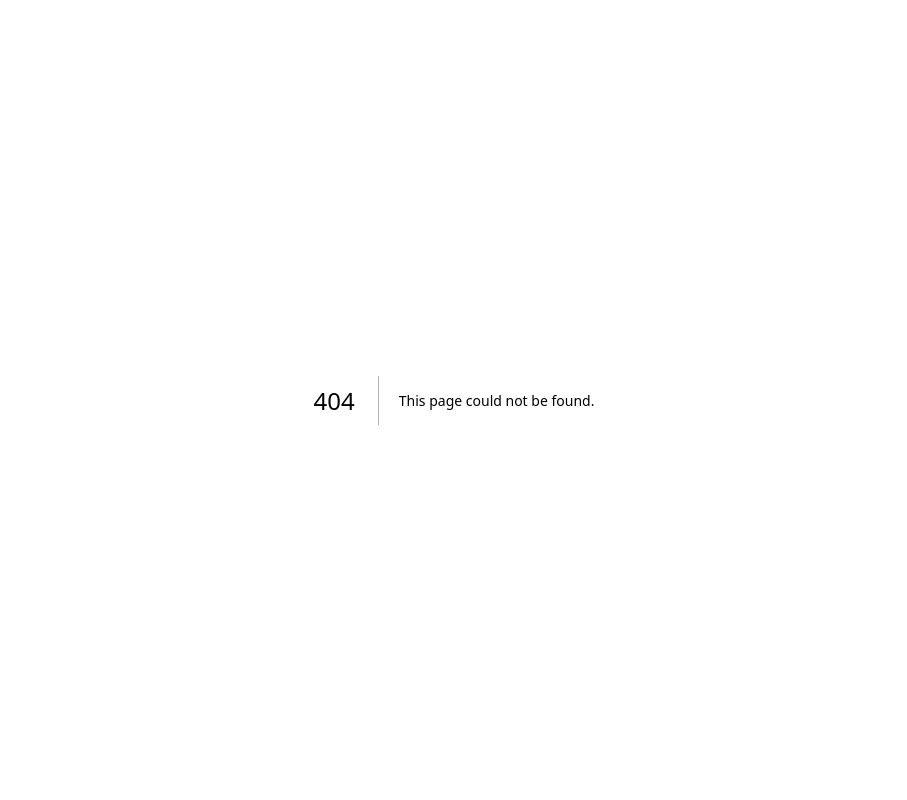
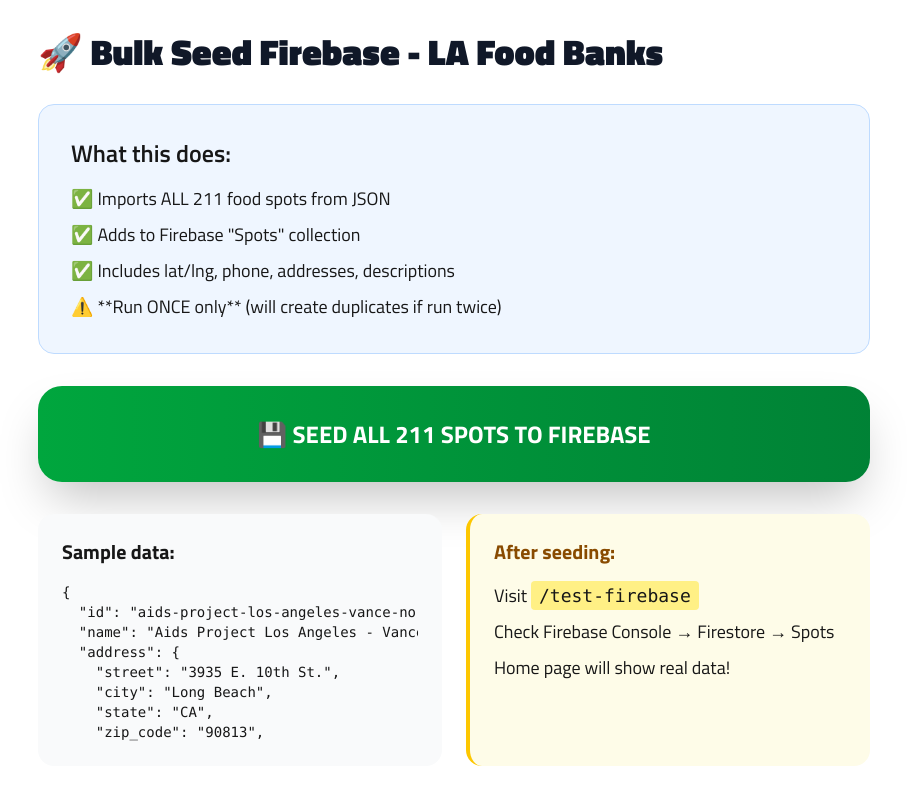
Before and after one commit to Rushabhsinora/la-food-help, a Next.js app: page /seed in a window 1280 px wide. Before the commit this address had no page. Shown: the whole page, without its empty margins (186-1093 px from the left). Built offline with nearby package versions, Linux system fonts and the light colour scheme; no server answers.

Commit message:
Added the superbase

```diff
--- a/package.json
+++ b/package.json
@@ -9,6 +9,7 @@
     "lint": "eslint"
   },
   "dependencies": {
+    "firebase": "^12.10.0",
     "next": "16.1.6",
     "react": "19.2.3",
     "react-dom": "19.2.3"
--- a/public/firebaseConfig.js
+++ b/public/firebaseConfig.js
@@ -1,22 +1,22 @@
-// Import the functions you need from the SDKs you need
+// public/firebaseConfig.js - CORRECT SYNTAX FOR NEXT.JS
 import { initializeApp } from "firebase/app";
-import { getAnalytics } from "firebase/analytics";
+import { getFirestore } from "firebase/firestore";
 
-// TODO: Add SDKs for Firebase products that you want to use
-// https://firebase.google.com/docs/web/setup#available-libraries
-
-// Your web app's Firebase configuration
-// For Firebase JS SDK v7.20.0 and later, measurementId is optional
 const firebaseConfig = {
-  apiKey: import.meta.env.FIREBASE_API_KEY,
-  authDomain: "wastenot-b1c8a.firebaseapp.com",
-  projectId: "wastenot-b1c8a",
-  storageBucket: "wastenot-b1c8a.firebasestorage.app",
-  messagingSenderId: "1074522660798",
-  appId: "1:1074522660798:web:b66bb05756b0caed3f23ef",
-  measurementId: "G-X0WWGJFCHQ"
+  apiKey: process.env.NEXT_PUBLIC_FIREBASE_API_KEY,           // ✅ process.env
+  authDomain: process.env.NEXT_PUBLIC_FIREBASE_AUTH_DOMAIN,
+  projectId: process.env.NEXT_PUBLIC_FIREBASE_PROJECT_ID,
+  storageBucket: process.env.NEXT_PUBLIC_FIREBASE_STORAGE_BUCKET,
+  messagingSenderId: process.env.NEXT_PUBLIC_FIREBASE_MESSAGING_SENDER_ID,
+  appId: process.env.NEXT_PUBLIC_FIREBASE_APP_ID
 };
 
-// Initialize Firebase
+// Initialize only if not already initialized
 const app = initializeApp(firebaseConfig);
-const analytics = getAnalytics(app);
+export const db = getFirestore(app);
+
+export const DatabaseName = {
+  SPOTS: 'Spots',
+  RESTAURANTS: 'Restaurants',
+  FOODS: 'Foods'
+};
--- a/public/services/entryService.jsx
+++ b/public/services/entryService.jsx
@@ -1,5 +1,6 @@
 import { db, DatabaseName } from "../firebaseConfig";
 import { collection, query, getDocs, addDoc, orderBy, limit, doc, deleteDoc, where } from "firebase/firestore";
+
 
 export async function createRestaurant(data = {}) {
   console.log("Creating resturant with data:", data);
@@ -81,12 +82,12 @@
  * @param {DatabaseName} collection the collection name to fetch the entries from
  * @returns map of the entries in the collection
  */
-export async function fetchEntry(collection) {
+export async function fetchEntry(collectionName) {
   try {
-    const snapshot = await getDocs(query(collection(db, collection), orderBy("id")));
+    const snapshot = await getDocs(collection(db, collectionName));
     return snapshot.docs.map((doc) => ({ id: doc.id, ...doc.data() }));
   } catch (error) {
     console.error("Entry fetch error:", error.message);
-    return null;
+    return [];
   }
 }
--- a/src/app/page.js
+++ b/src/app/page.js
@@ -1,10 +1,9 @@
 import { Layout } from "@/components/Layout";
 import { Card } from "@/components/ui/Card";
-import { mockRestaurants, mockLocations } from "@/lib/data";
-import foodSpots from "@/lib/la_food_banks.json";
+import { fetchEntry } from "../../public/services/entryService.jsx";
 
 function haversine(lat1, lon1, lat2, lon2) {
-  const R = 3958.8;
+  const R = 3958.8; // Earth radius in miles
   const toRad = (deg) => (deg * Math.PI) / 180;
   const dlat = toRad(lat2 - lat1);
   const dlon = toRad(lon2 - lon1);
@@ -14,42 +13,49 @@
   return (R * 2 * Math.asin(Math.sqrt(a))).toFixed(1);
 }
 
-const userLocation = mockLocations.find((l) => l.id === "loc1"); // Venice
+export default async function HomePage() {
+  // 🔥 Get REAL data from Firebase
+  const spots = await fetchEntry('Spots');
+  const restaurants = await fetchEntry('Restaurants');
 
-export default function HomePage() {
-  const spots = foodSpots.los_angeles_food_resources;
+  // Default user location (Venice)
+  const userLocation = { lat: 33.9850, lng: -118.4695 };
 
   return (
     <Layout>
-      <div className="mb-8">
-        <h1 className="text-4xl font-bold mb-4 text-black">Free Food Pickup Spots</h1>
-        <p className="text-xl text-gray-600">Find food near you in LA</p>
+      <div className="mb-16 text-center">
+        <h1 className="font-titillium text-5xl md:text-7xl font-black mb-6 bg-gradient-to-r from-orange-600 via-red-600 to-pink-600 bg-clip-text text-transparent drop-shadow-2xl leading-tight">
+          Free Food Pickup Spots
+        </h1>
+        <p className="font-inter text-2xl md:text-3xl text-gray-700 max-w-2xl mx-auto mb-20">
+          Find food near you in LA - No ID required
+        </p>
       </div>
 
-      <div className="grid gap-6 md:grid-cols-2 lg:grid-cols-3">
-        {spots.map((spot) => {
-          const tags = mockRestaurants
+      <div className="grid gap-8 md:grid-cols-2 lg:grid-cols-3">
+        {spots?.map((spot) => {
+          const tags = restaurants
             .filter((r) => r.pickupSpotId === spot.id)
             .map((r) => r.name);
 
           const milesAway = haversine(
             userLocation.lat,
             userLocation.lng,
-            spot.coordinates.latitude,
-            spot.coordinates.longitude
+            spot.lat || spot.coordinates?.latitude,
+            spot.lng || spot.coordinates?.longitude
           );
 
           return (
             <Card
               key={spot.id}
               title={spot.name}
-              description={`${spot.address.city} • ${spot.address.street}`}
+              description={`${spot.area || spot.address?.city} • ${milesAway} miles`}
               href={`/spots/${spot.id}`}
               tags={tags}
               milesAway={milesAway}
             />
           );
-        })}
+        }) || <p>Loading spots...</p>}
       </div>
     </Layout>
   );
--- /dev/null
+++ b/src/app/seed/page.jsx
@@ -0,0 +1,88 @@
+'use client';
+import { createSpot } from "../../../public/services/entryService";
+import foodSpots from "@/lib/la_food_banks.json";
+
+
+export default function SeedPage() {
+  const spots = foodSpots.los_angeles_food_resources;
+
+  const handleSeedAllSpots = async () => {
+    try {
+      console.log(`Seeding ${spots.length} food spots...`);
+
+      for (const spot of spots) {
+        // Transform JSON to match your Spots collection
+        const spotData = {
+          id: spot.id,
+          name: spot.name,
+          area: spot.address.city,
+          address: `${spot.address.street}, ${spot.address.city}, ${spot.address.state} ${spot.address.zip_code}`,
+          fullAddress: {
+            street: spot.address.street,
+            city: spot.address.city,
+            state: spot.address.state,
+            zip_code: spot.address.zip_code,
+            county: spot.address.county
+          },
+          phone: spot.phone,
+          resource_type: spot.resource_type,
+          description: spot.description,
+          web_link: spot.web_link,
+          lat: spot.coordinates.latitude,
+          lng: spot.coordinates.longitude
+        };
+
+        // Use createSpot (your friend's service)
+        const result = await createSpot(spotData);
+        console.log(`✅ Added: ${spot.name}`);
+      }
+
+      alert(`✅ SUCCESS! Added ${spots.length} food spots to Firebase!`);
+    } catch (error) {
+      console.error("Seed error:", error);
+      alert("Error: " + error.message);
+    }
+  };
+
+  return (
+    <div className="max-w-4xl mx-auto p-8">
+      <h1 className="text-4xl font-titillium font-black mb-8 text-gray-900">
+        🚀 Bulk Seed Firebase - LA Food Banks
+      </h1>
+
+      <div className="bg-blue-50 border border-blue-200 rounded-2xl p-8 mb-8">
+        <h2 className="text-2xl font-semibold mb-4">What this does:</h2>
+        <ul className="space-y-2 text-lg">
+          <li>✅ Imports ALL {spots.length} food spots from JSON</li>
+          <li>✅ Adds to Firebase "Spots" collection</li>
+          <li>✅ Includes lat/lng, phone, addresses, descriptions</li>
+          <li>⚠️  **Run ONCE only** (will create duplicates if run twice)</li>
+        </ul>
+      </div>
+
+      <button
+        onClick={handleSeedAllSpots}
+        className="w-full bg-gradient-to-r from-green-600 to-green-700 text-white text-2xl font-bold py-8 px-12 rounded-3xl shadow-2xl hover:shadow-3xl hover:scale-105 transition-all duration-300 mb-8"
+      >
+        💾 SEED ALL {spots.length} SPOTS TO FIREBASE
+      </button>
+
+      <div className="grid md:grid-cols-2 gap-6">
+        <div className="bg-gray-50 p-6 rounded-2xl">
+          <h3 className="font-bold text-xl mb-4">Sample data:</h3>
+          <pre className="text-sm overflow-auto max-h-40">
+{JSON.stringify(spots[0], null, 2)}
+          </pre>
+        </div>
+        <div className="bg-yellow-50 border-l-4 border-yellow-400 p-6 rounded-2xl">
+          <h3 className="font-bold text-xl mb-4 text-yellow-800">After seeding:</h3>
+          <ul className="space-y-2 text-lg">
+            <li>Visit <code className="bg-yellow-200 px-2 py-1 rounded">/test-firebase</code></li>
+            <li>Check Firebase Console → Firestore → Spots</li>
+            <li>Home page will show real data!</li>
+          </ul>
+        </div>
+      </div>
+    </div>
+  );
+}
--- /dev/null
+++ b/src/app/test-firebase/page.jsx
@@ -0,0 +1,28 @@
+import { fetchEntry } from "../../../public/services/entryService";
+
+export default async function TestFirebase() {
+  const spots = await fetchEntry('Spots');
+
+  return (
+    <div className="p-12 max-w-4xl mx-auto">
+      <h1 className="text-4xl font-titillium font-black mb-8">🔥 Firebase Connection Test</h1>
+      <div className="space-y-6">
+        <div className={`p-6 rounded-2xl ${spots && spots.length > 0 ? 'bg-green-100 border-2 border-green-400' : 'bg-gray-100'}`}>
+          <h2 className="text-2xl font-bold mb-4">
+            Spots Collection: <span className="font-black text-3xl">{spots?.length || 0}</span>
+          </h2>
+          {spots && spots.length > 0 && (
+            <div className="grid gap-4">
+              {spots.slice(0, 3).map(spot => (
+                <div key={spot.id} className="p-4 bg-white rounded-xl border-l-4 border-green-500">
+                  <h3 className="font-semibold">{spot.name}</h3>
+                  <p className="text-sm text-gray-600">{spot.address}</p>
+                </div>
+              ))}
+            </div>
+          )}
+        </div>
+      </div>
+    </div>
+  );
+}
```
Also changed, not shown: 2 other files (tests, documents, lock files or other folders).
